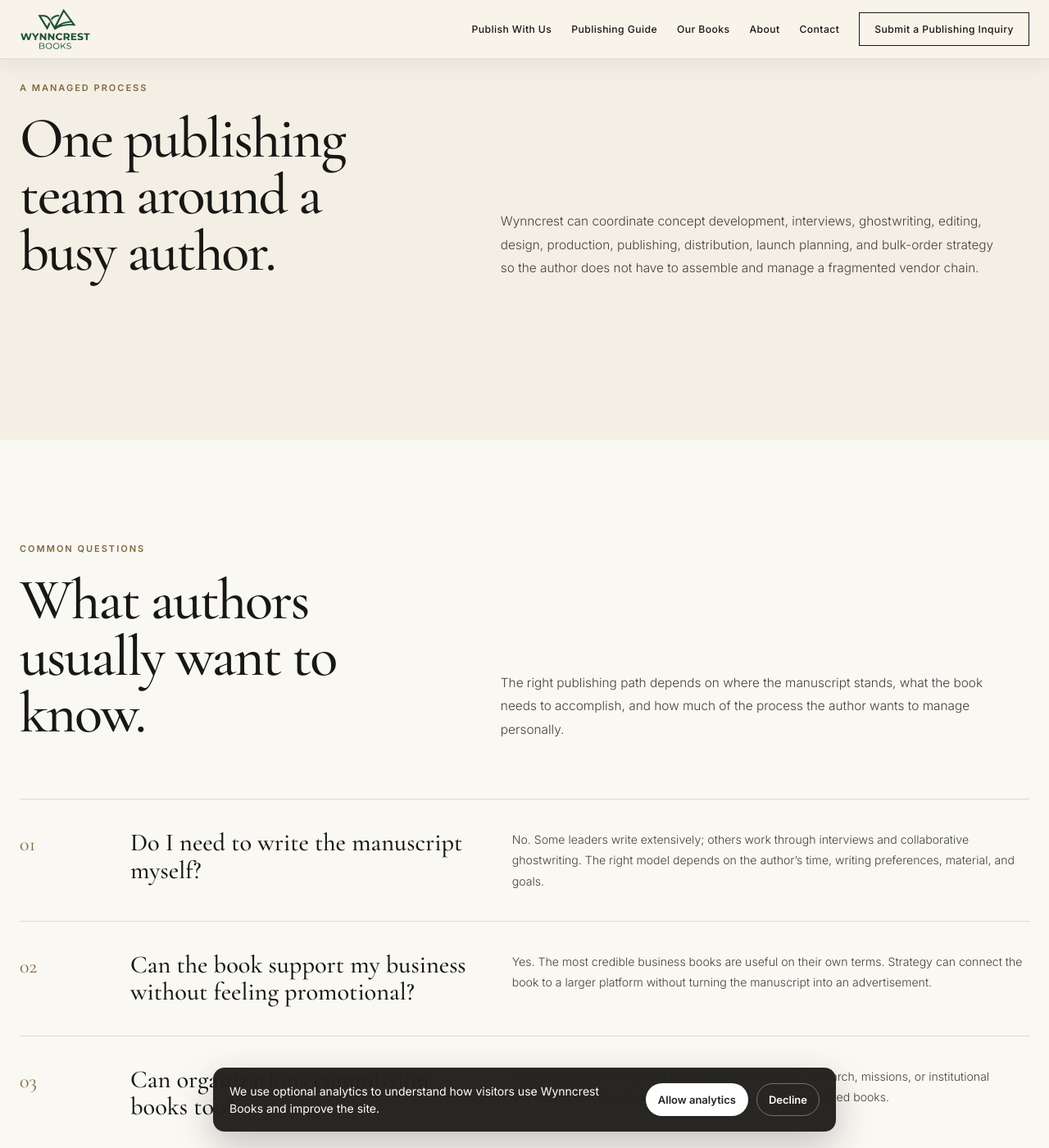
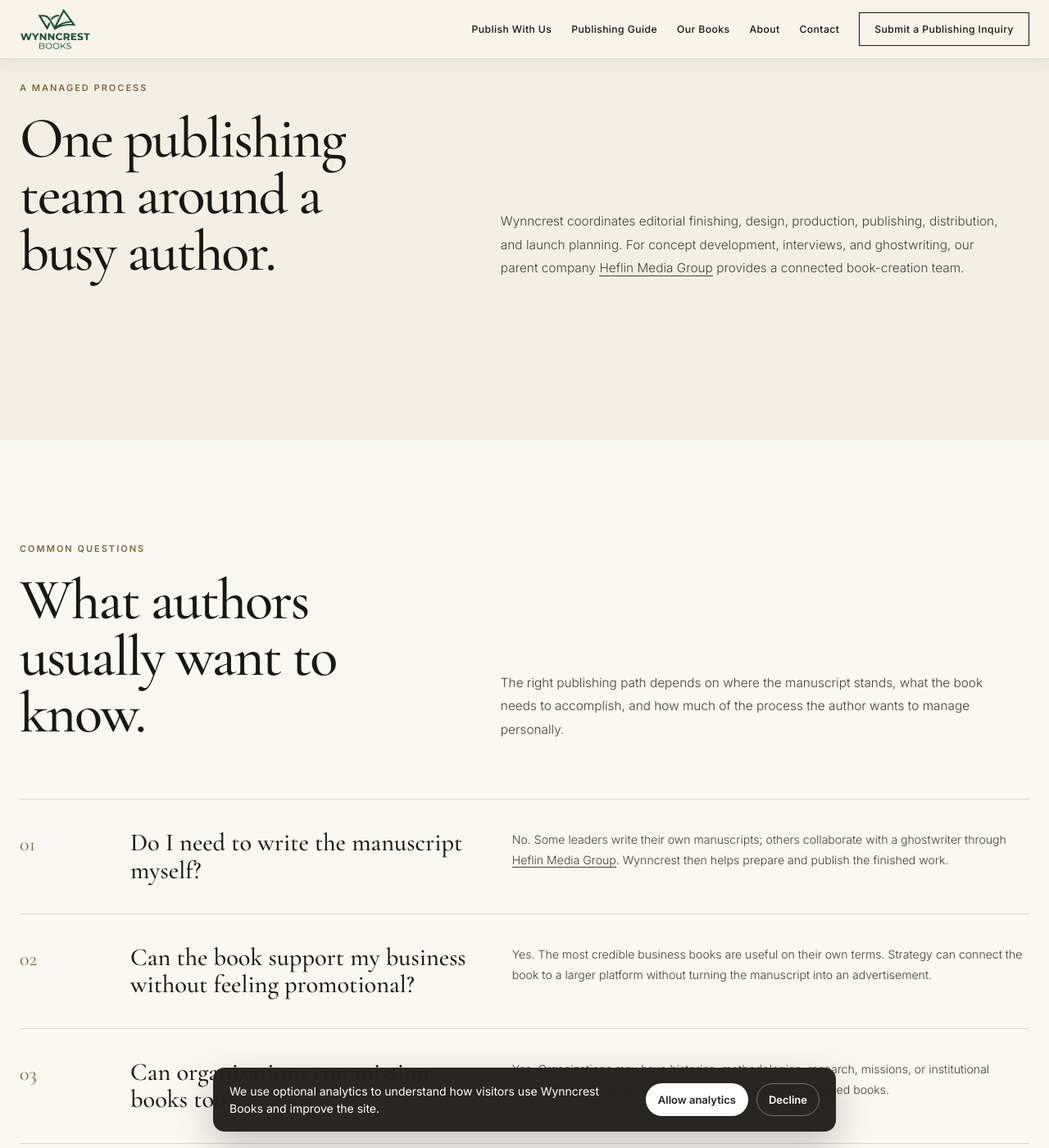
Before and after one commit to ryanheflin/wynncrest, a Jekyll site: the page founders-executives/index.html, which Jekyll copies as it is, in a window 1280 px wide and 1400 px high, scrolled down 1813 px. Shown: the whole window at 82% size. Built offline with Jekyll 4.4.1, drawn with Linux system fonts in a browser that asks for light colours; some of the changed text lies outside the part shown.

Commit message:
Finish Wynncrest publishing-first service copy and HMG handoffs

```diff
--- a/founders-executives/index.html
+++ b/founders-executives/index.html
@@ -29,7 +29,7 @@
   <meta name="viewport" content="width=device-width, initial-scale=1.0" />
 
   <title>Books for Founders, Executives & Thought Leaders | Wynncrest Books</title>
-  <meta name="description" content="Book development, ghostwriting, publishing, and strategy for founders, executives, experts, consultants, speakers, and thought leaders." />
+  <meta name="description" content="Independent book publishing, production, and distribution for founders, executives, experts, consultants, speakers, and thought leaders." />
   <meta name="robots" content="index,follow,max-image-preview:large" />
   <link rel="canonical" href="https://wynncrestbooks.com/founders-executives/" />
   <meta property="og:type" content="website" />
@@ -45,7 +45,7 @@
     "@context":"https://schema.org",
     "@type":"Service",
     "name":"Book Publishing for Founders and Executives",
-    "description":"Book development, ghostwriting, publishing, and strategy for founders, executives, experts, consultants, speakers, and thought leaders.",
+    "description":"Book publishing, production, and distribution for founders, executives, experts, consultants, speakers, and thought leaders.",
     "url":"https://wynncrestbooks.com/founders-executives/",
     "provider":{
       "@type":"Organization",
@@ -68,7 +68,7 @@
     <section class="page-hero">
       <div class="container page-hero-grid reveal">
         <div><div class="eyebrow">Books for Founders & Executives</div><h1>Turn years of experience into an asset that can travel farther than <em>you can.</em></h1></div>
-        <div class="page-hero-copy">A book can preserve a body of thinking, explain a methodology, support a speaking platform, deepen authority, create new conversations, or simply articulate what years of work have taught. Wynncrest builds the process around leaders who have material worth capturing but limited time to turn it into a book.</div>
+        <div class="page-hero-copy">A book can preserve a body of thinking, explain a methodology, support a speaking platform, deepen authority, create new conversations, or simply articulate what years of work have taught. Heflin Media Group can help leaders create the manuscript; Wynncrest Books provides the editorial finishing, design, publication, and distribution that bring it to readers.</div>
       </div>
     </section>
 
@@ -86,7 +86,7 @@
       <div class="container">
         <div class="section-intro reveal">
           <div><div class="eyebrow">A managed process</div><h2 class="section-title">One publishing team around a busy author.</h2></div>
-          <div class="section-intro-copy section-copy">Wynncrest can coordinate concept development, interviews, ghostwriting, editing, design, production, publishing, distribution, launch planning, and bulk-order strategy so the author does not have to assemble and manage a fragmented vendor chain.</div>
+          <div class="section-intro-copy section-copy">Wynncrest coordinates editorial finishing, design, production, publishing, distribution, and launch planning. For concept development, interviews, and ghostwriting, our parent company <a class="inline-link" href="https://heflinmedia.com/">Heflin Media Group</a> provides a connected book-creation team.</div>
         </div>
 
       </div>
@@ -99,12 +99,12 @@
           <div class="section-intro-copy section-copy">The right publishing path depends on where the manuscript stands, what the book needs to accomplish, and how much of the process the author wants to manage personally.</div>
         </div>
         <div class="faq-list">
-          <div class="faq-item reveal"><div class="process-detail-number">01</div><h3>Do I need to write the manuscript myself?</h3><p>No. Some leaders write extensively; others work through interviews and collaborative ghostwriting. The right model depends on the author’s time, writing preferences, material, and goals.</p></div><div class="faq-item reveal"><div class="process-detail-number">02</div><h3>Can the book support my business without feeling promotional?</h3><p>Yes. The most credible business books are useful on their own terms. Strategy can connect the book to a larger platform without turning the manuscript into an advertisement.</p></div><div class="faq-item reveal"><div class="process-detail-number">03</div><h3>Can organizations commission books too?</h3><p>Yes. Organizations may have histories, methodologies, research, missions, or institutional knowledge that can be developed into professionally published books.</p></div>
+          <div class="faq-item reveal"><div class="process-detail-number">01</div><h3>Do I need to write the manuscript myself?</h3><p>No. Some leaders write their own manuscripts; others collaborate with a ghostwriter through <a class="inline-link" href="https://heflinmedia.com/ghostwriting.html">Heflin Media Group</a>. Wynncrest then helps prepare and publish the finished work.</p></div><div class="faq-item reveal"><div class="process-detail-number">02</div><h3>Can the book support my business without feeling promotional?</h3><p>Yes. The most credible business books are useful on their own terms. Strategy can connect the book to a larger platform without turning the manuscript into an advertisement.</p></div><div class="faq-item reveal"><div class="process-detail-number">03</div><h3>Can organizations commission books too?</h3><p>Yes. Organizations may have histories, methodologies, research, missions, or institutional knowledge that can be developed into professionally published books.</p></div>
         </div>
       </div>
     </section>
 
-    <section class="cta-band"><div class="container reveal"><div class="small-kicker">Start your project</div><h2>Bring us the book where it is today.</h2><p>You do not need a finished manuscript or a perfect proposal. Tell us what you are trying to create and we will start there.</p><a class="button button-light" href="/publish/#application">Start Your Project <span class="arrow">→</span></a></div></section>
+    <section class="cta-band"><div class="container reveal"><div class="small-kicker">Start your project</div><h2>Bring us the book where it is today.</h2><p>If you have a manuscript ready for publication, tell us about it. If you need writing or development first, <a class="inline-link" href="https://heflinmedia.com/">start with Heflin Media Group</a>.</p><a class="button button-light" href="/publish/#application">Start Your Project <span class="arrow">→</span></a></div></section>
   </main>
   <div id="site-footer"></div>
   <script src="/assets/js/site.js" defer></script>
```
